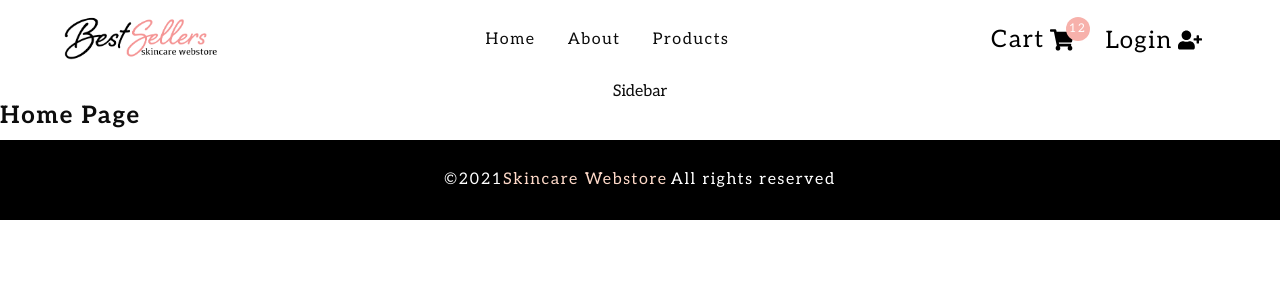
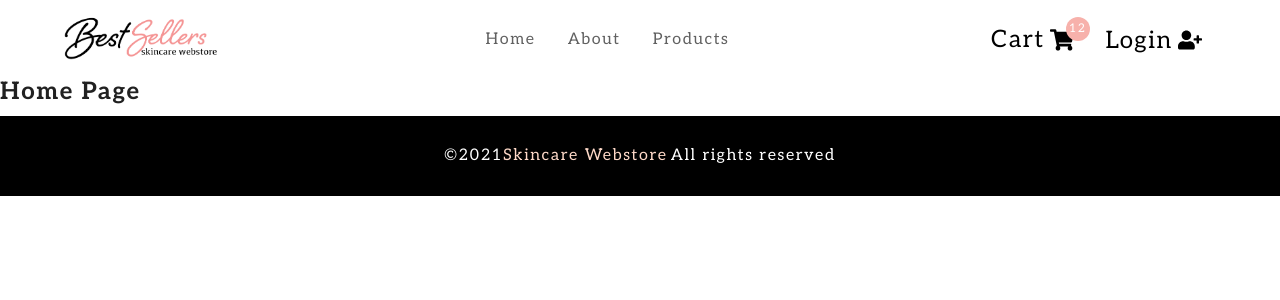
Before and after one commit to kate-mills/best-sellers, a React (Create React App) app: page / in a window 1280 px wide. Shown: the top 300 px of the page. Built offline with nearby package versions, Linux system fonts and the light colour scheme.

Commit message:
Sidebar setup

```diff
--- a/src/components/Sidebar.js
+++ b/src/components/Sidebar.js
@@ -1,15 +1,40 @@
 import React from 'react'
-//import logo from '../assets/logo.svg'
-//import { Link } from 'react-router-dom'
+import logo from '../assets/best-sellers.png'
+import { Link } from 'react-router-dom'
 //import { useProductsContext } from '../context/products_context'
-//import { FaTimes } from 'react-icons/fa'
-//import { links } from '../utils/constants'
+import { FaTimes } from 'react-icons/fa'
+import { links } from '../utils/constants'
 import styled from 'styled-components'
-//import CartButtons from './CartButtons'
+import CartButtons from './CartButtons'
 //import { useUserContext } from '../context/user_context'
 
 const Sidebar = () => {
-  return <SidebarContainer>Sidebar</SidebarContainer>
+  const isOpen = false;
+  return(
+    <SidebarContainer>
+      <aside className={`${isOpen?'sidebar show-sidebar':'sidebar'}`}>
+        <div className="sidebar-header">
+          <Link to='/'><img src={logo} className="logo" alt="skincare webstore logo"/></Link>
+          <button type="button" className="close-btn"><FaTimes/></button>
+        </div>{/* CLOSE SIDEBR-HEADER */}
+
+        <ul className="links">
+          {/* START MAP */}
+            { links.map(({id, text, url}) =>{
+              return<li key={id}>
+                  <Link to={url}>{text}</Link>
+                </li>}) }
+          {/* END MAP */}
+
+          {/* START EXTRA li */}
+          <li><Link to='/checkout'>checkout</Link></li>
+          {/* END EXTRA li */}
+        </ul>
+
+        <CartButtons/>
+      </aside>
+    </SidebarContainer>
+  )
 }
 
 const SidebarContainer = styled.div`
@@ -27,7 +52,7 @@
     color: var(--clr-primary-5);
     transition: var(--transition);
     cursor: pointer;
-    color: var(--clr-red-dark);
+    color: var(--clr-primary-5);
     margin-top: 0.2rem;
   }
   .close-btn:hover {
--- a/src/index.css
+++ b/src/index.css
@@ -20,20 +20,20 @@
   --clr-primary-9: hsl(19deg 96% 89%);
   --clr-primary-10:hsl(22deg 100% 92%);
   /* darkest grey - used for headings */
-  --clr-grey-1: hsl(0deg 0% 5%);
-  --clr-grey-2: hsl(0deg 0% 5%);
-  --clr-grey-3: hsl(0deg 0% 5%);
-  --clr-grey-4: hsl(0deg 0% 5%);
+  --clr-grey-1: #212121;
+  --clr-grey-2: #424242;
+  --clr-grey-3: #616161;
+  --clr-grey-4: #757575;
   /* grey used for paragraphs */
-  --clr-grey-5:  hsl(0deg 3% 39%);
-  --clr-grey-6:  hsl(0deg 3% 39%);
-  --clr-grey-7:  hsl(0deg 3% 39%);
-  --clr-grey-8:  hsl(0deg 3% 39%);
-  --clr-grey-9:  hsl(0deg 3% 39%);
-  --clr-grey-10: hsl(0deg 3% 39%);
-  --clr-white: #fff;
-  --clr-red-dark: hsl(360, 67%, 44%);
-  --clr-red-light: hsl(360, 71%, 66%);
+  --clr-grey-5: #9E9E9E;
+  --clr-grey-6: #BDBDBD;
+  --clr-grey-7: #E0E0E0;
+  --clr-grey-8: #EEEEEE;
+  --clr-grey-9: #f5f5f5;
+  --clr-grey-10:#FAFAFA;
+  --clr-white:  #fff;
+  --clr-red-dark: #F44336;
+  --clr-red-light:#e57373;
   --clr-green-dark: hsl(125, 67%, 44%);
   --clr-green-light: hsl(125, 71%, 66%);
   --clr-black: #000;
```
